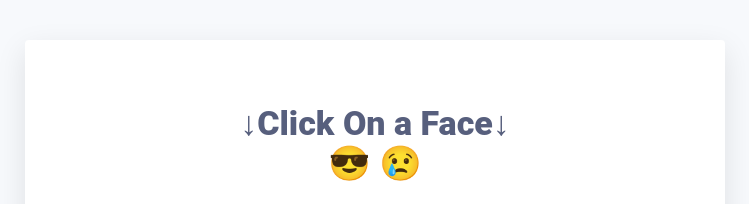
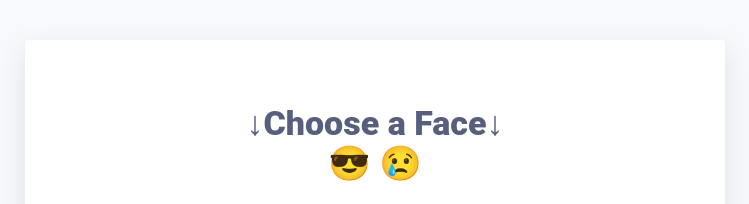
Before and after one commit to GreggCarem/DIfferent-name, a plain HTML site: page index.html in a window 1280 px wide. Shown: the top 204 px of the page, without its empty margins (265-1014 px from the left). Drawn offline with Linux system fonts and the light colour scheme.

Commit message:
my profile page

```diff
--- a/index.html
+++ b/index.html
@@ -16,7 +16,7 @@
   <div class="cats_cursos">
     <div class="container">
       <div class="card-white" id="introduction">
-        <h1>↓Click On a Face↓  <br>
+        <h1>↓Choose a Face↓  <br>
           <span class="smile_face">😎 </span>
           <span class="sad_face">😢 </span>
            </h1>
```
